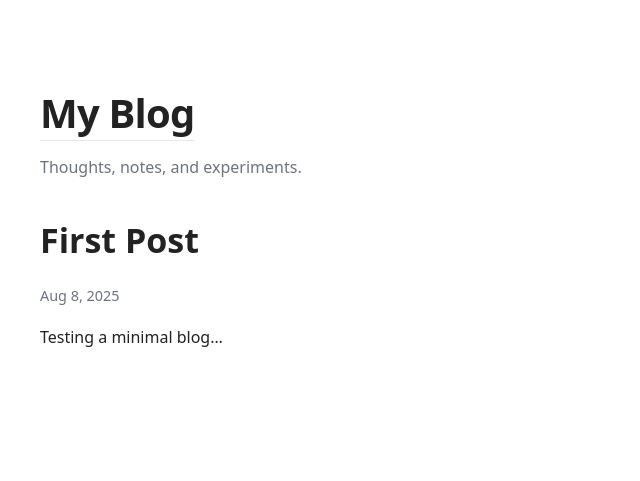
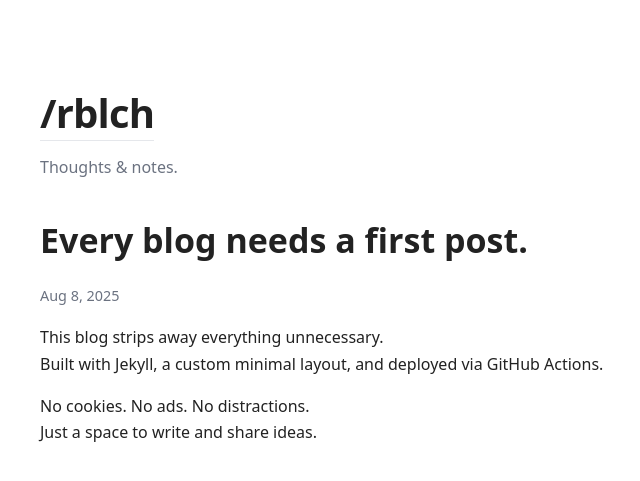
Before and after one commit to rblch/blog, a Jekyll site: the page built from _posts/2025-08-08-hello.md, in a window 1280 px wide. Shown: the top 481 px of the page, without its empty margins (256-896 px from the left). Built offline with Jekyll 4.4.1, drawn with Linux system fonts in a browser that asks for light colours.

Commit message:
first post

```diff
--- a/_config.yml
+++ b/_config.yml
@@ -1,4 +1,4 @@
-title: "My Blog"
-description: "Thoughts, notes, and experiments."
+title: "/rblch"
+description: "Thoughts & notes."
 theme: minima
 plugins: [jekyll-feed, jekyll-seo-tag]
--- a/_posts/2025-08-08-hello.md
+++ b/_posts/2025-08-08-hello.md
@@ -1,6 +1,10 @@
 ---
 layout: post
-title: "First Post"
+title: "Every blog needs a first post."
 ---
 
-Testing a minimal blog...
+This blog strips away everything unnecessary.
+Built with Jekyll, a custom minimal layout, and deployed via GitHub Actions.
+
+No cookies. No ads. No distractions.
+Just a space to write and share ideas.
```
